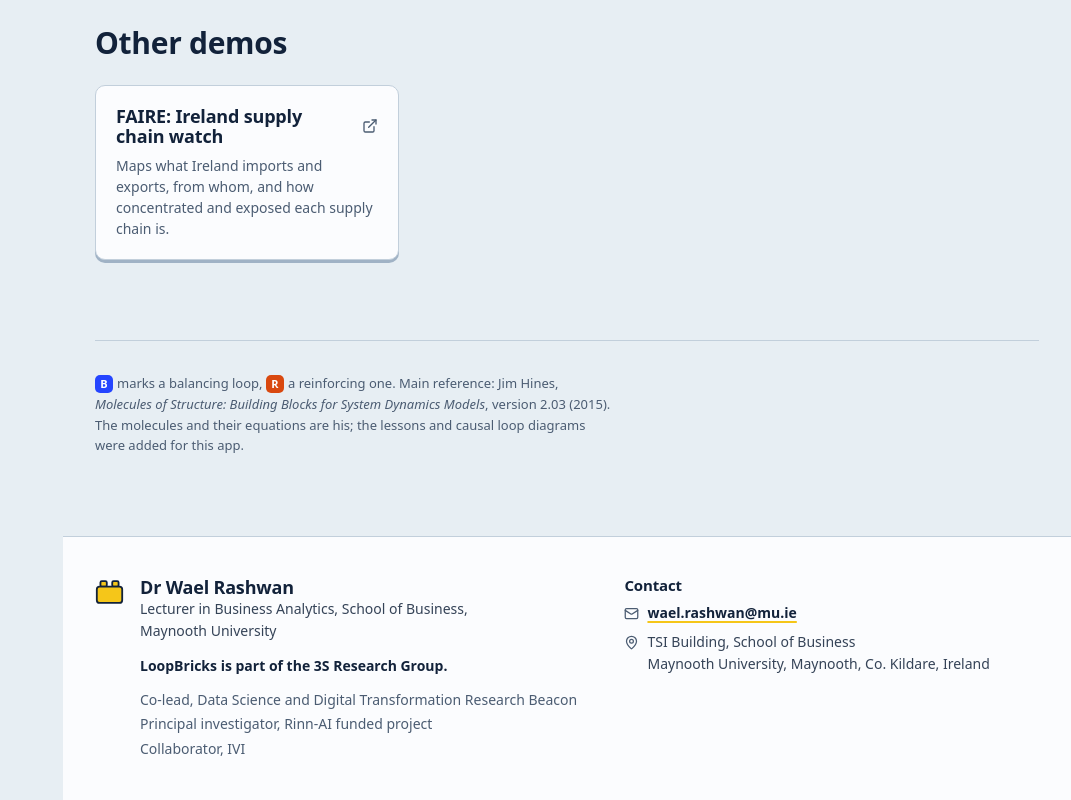
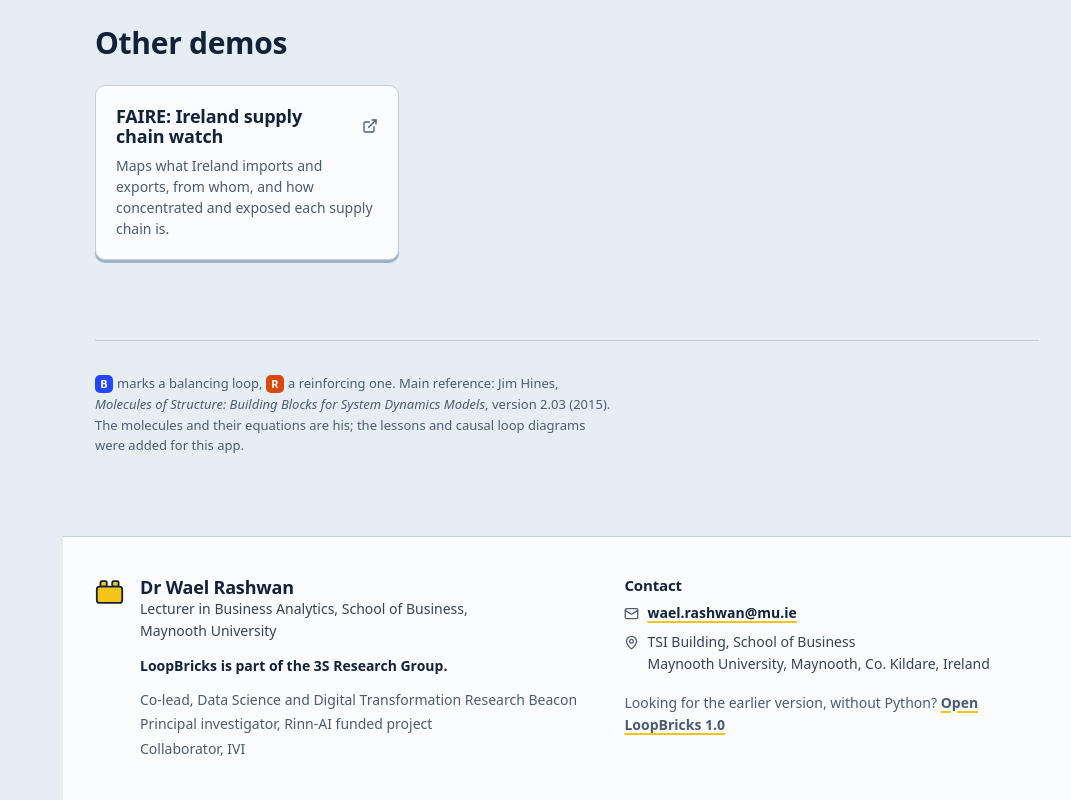
Before and after one commit to waelrash1/loopbricks, a React (Vite) app: page / in a window 1280 px wide. Shown: the part 8230-9030 px from the top of the page, without its empty margins (209-1280 px from the left). Built offline with nearby package versions, Linux system fonts and the light colour scheme.

Commit message:
Keep LoopBricks 1.0 online at /v1/: the deploy also builds the v1.0 tag into a sub-folder, and the footer links to it

```diff
--- a/src/components/SiteFooter.tsx
+++ b/src/components/SiteFooter.tsx
@@ -35,6 +35,9 @@ export default function SiteFooter() {
               Maynooth University, Maynooth, Co. Kildare, Ireland
             </span>
           </p>
+          <p className="mt-4 text-muted-foreground">
+            Looking for the earlier version, without Python? <a href="./v1/" className="tlink font-semibold">Open LoopBricks 1.0</a>
+          </p>
         </div>
       </div>
     </footer>
```
